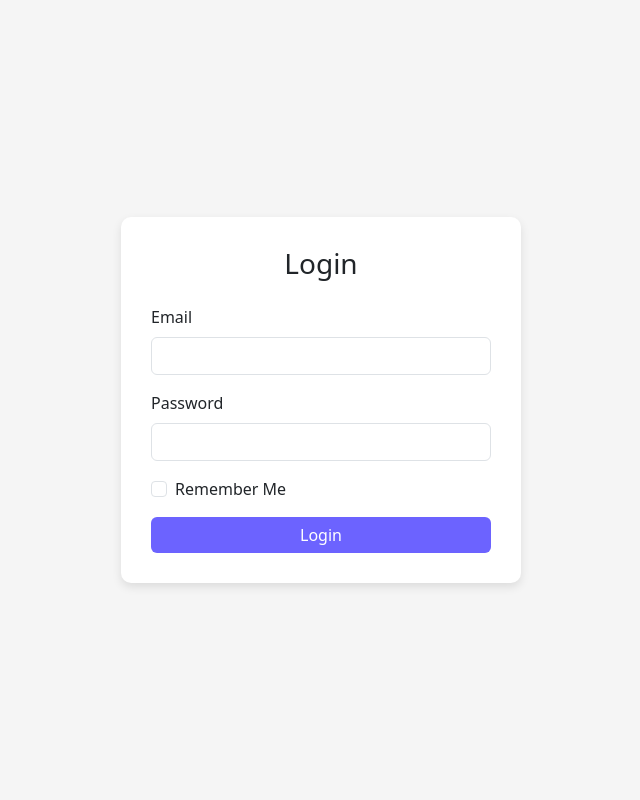
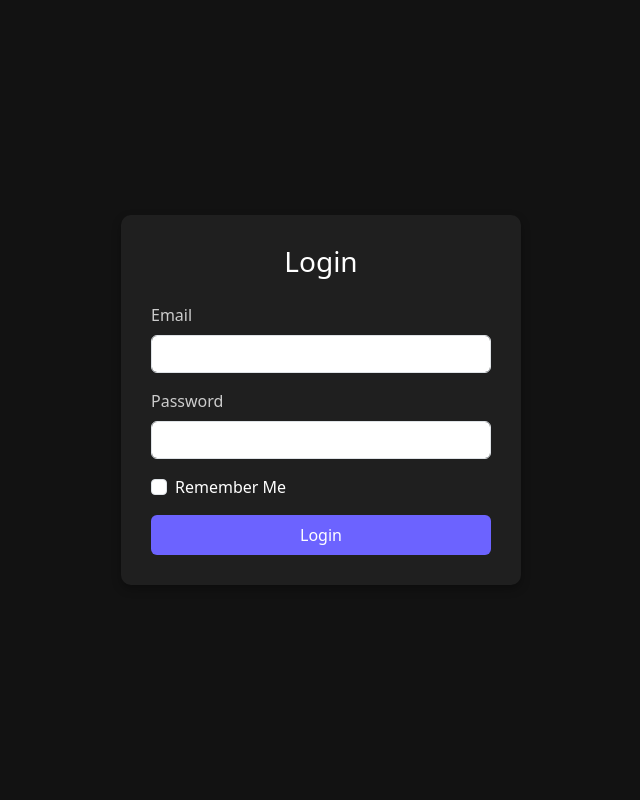
Before and after one commit to 0XAymax/AIRPORT_PROJECT, a Flask app: page / in a window 1280 px wide. Shown: the whole page, without its empty margins (319-959 px from the left). Run offline with Flask 3, Linux system fonts and the light colour scheme; some libraries are stand-ins or nearby versions.

Commit message:
Login form update

```diff
--- a/templates/login.html
+++ b/templates/login.html
@@ -14,15 +14,16 @@
             justify-content: center;
             align-items: center;
             min-height: 100vh;
-            background-color: #f5f5f5;
+            background-color: #121212; /* Dark background */
+            color: #fff; /* White text for dark mode */
         }
         .login-container {
             width: 100%;
             max-width: 400px;
-            background: white;
+            background: #1f1f1f; /* Dark container */
             padding: 30px;
             border-radius: 10px;
-            box-shadow: 0 4px 10px rgba(0, 0, 0, 0.1);
+            box-shadow: 0 4px 10px rgba(0, 0, 0, 0.3);
         }
         .form-control:focus {
             box-shadow: none;
@@ -35,25 +36,40 @@
         .btn-primary:hover {
             background-color: #574bcd;
         }
+        .btn-primary:focus {
+            box-shadow: none;
+            border-color: #574bcd;
+        }
+        /* Optional: Adjust the button for dark mode */
+        .btn-primary {
+            color: #fff;
+        }
+        .form-label {
+            color: #ccc;
+        }
     </style>
 </head>
 <body>
     <div class="login-container">
         <h3 class="text-center mb-4">Login</h3>
-        <form method="post" action="/login">
+        <!-- Render the form using Jinja2 -->
+        <form method="POST" action="/login">
             <div class="mb-3">
-                <label for="username" class="form-label">Email</label>
-                <input type="text" id="email" name="email" class="form-control" required>
+                <label for="email" class="form-label">Email</label>
+                {{ form.email(class="form-control") }} <!-- Jinja to render the email field -->
             </div>
             <div class="mb-3">
                 <label for="password" class="form-label">Password</label>
-                <input type="password" id="password" name="password" class="form-control" required>
+                {{ form.password(class="form-control") }} <!-- Jinja to render the password field -->
             </div>
             <div class="mb-3 form-check">
-                <input type="checkbox" id="remember" name="remember" class="form-check-input">
+                {{ form.remember(class="form-check-input") }} <!-- Jinja to render the "Remember Me" checkbox -->
                 <label for="remember" class="form-check-label">Remember Me</label>
             </div>
-            <button type="submit" class="btn btn-primary w-100">Login</button>
+            <!-- Render the submit button with Jinja -->
+            <button type="submit" class="btn btn-primary w-100 py-2">
+                Login
+            </button>
         </form>
     </div>
     <!-- Bootstrap JS -->
```
